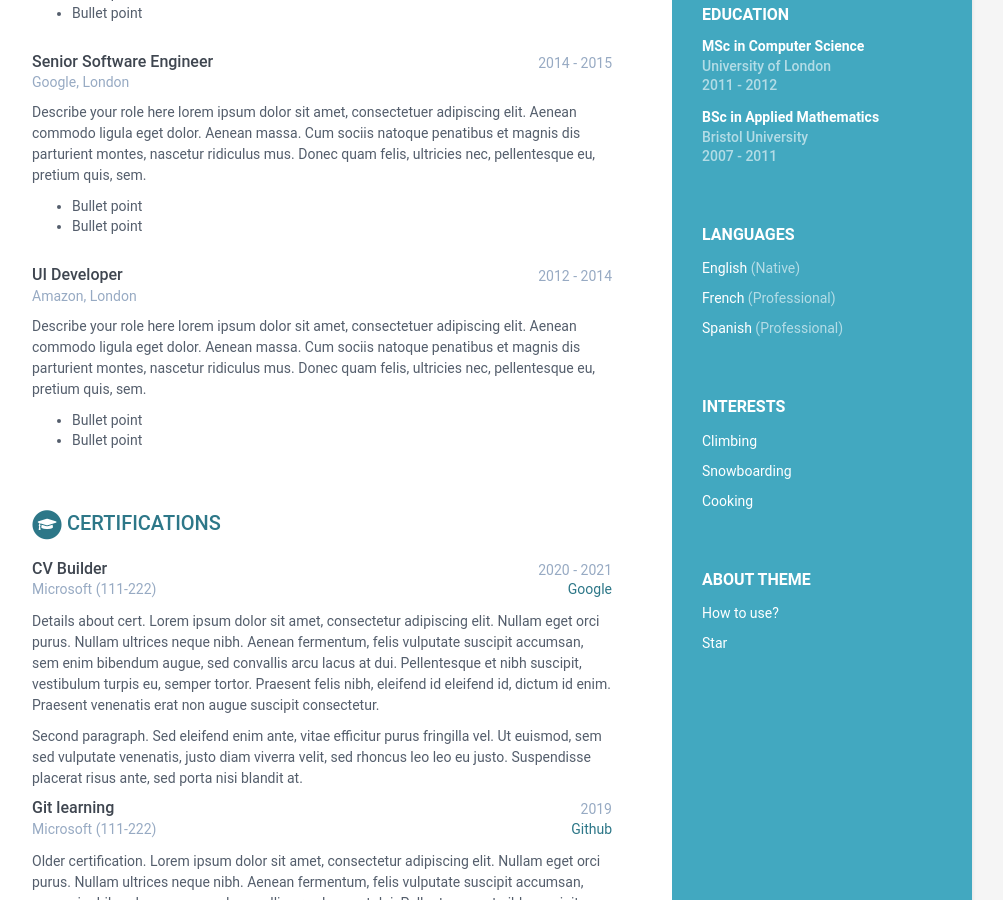
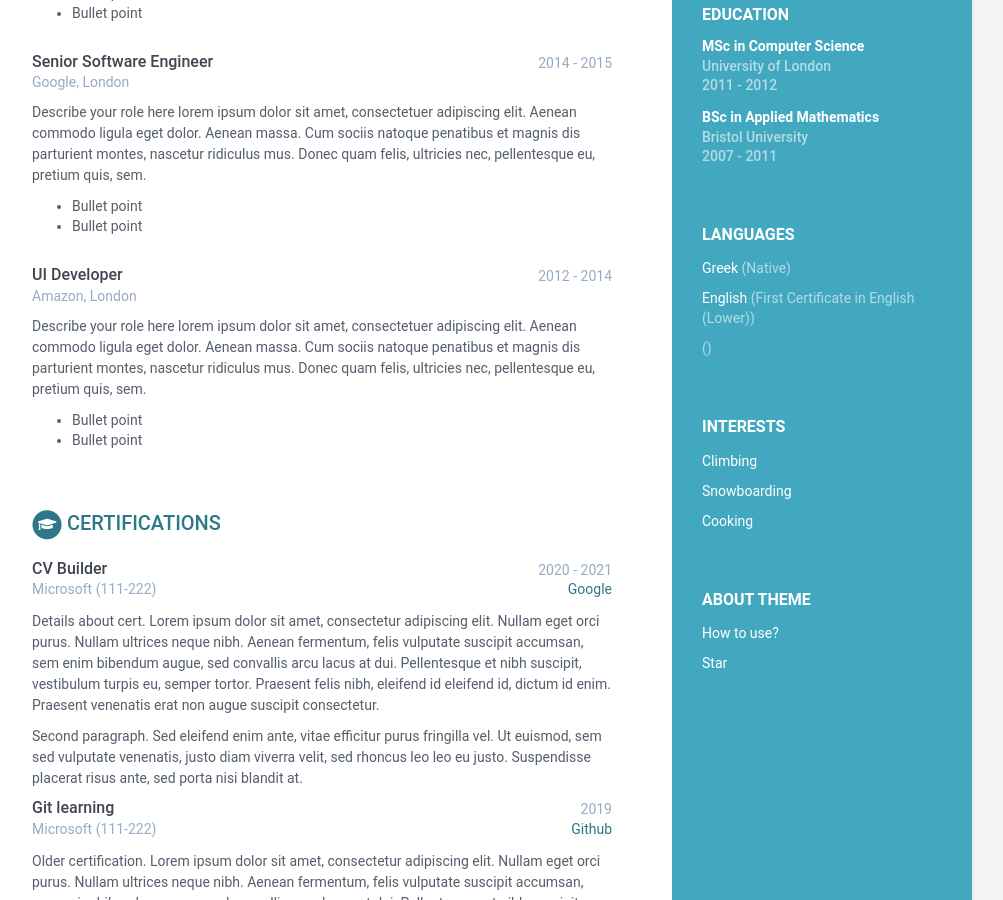
Before and after one commit to std159312/std159312.github.io, a Jekyll site: the page built from index.html, in a window 1280 px wide and 900 px high, scrolled down 558 px. Shown: the whole window, without its empty margins (168-1171 px from the left). Built offline with Jekyll 4.4.1, drawn with Linux system fonts in a browser that asks for light colours.

Commit message:
Initial commit

```diff
--- a/_data/data.yml
+++ b/_data/data.yml
@@ -33,14 +33,14 @@ sidebar:
     languages:
       title: Languages
       info:
-        - idiom: English
+        - idiom: Greek
           level: Native
 
-        - idiom: French
-          level: Professional
+        - idiom: English
+          level: First Certificate in English (Lower)
 
-        - idiom: Spanish
-          level: Professional
+        - idiom: #
+          level: #
 
     interests:
       title: Interests
```
